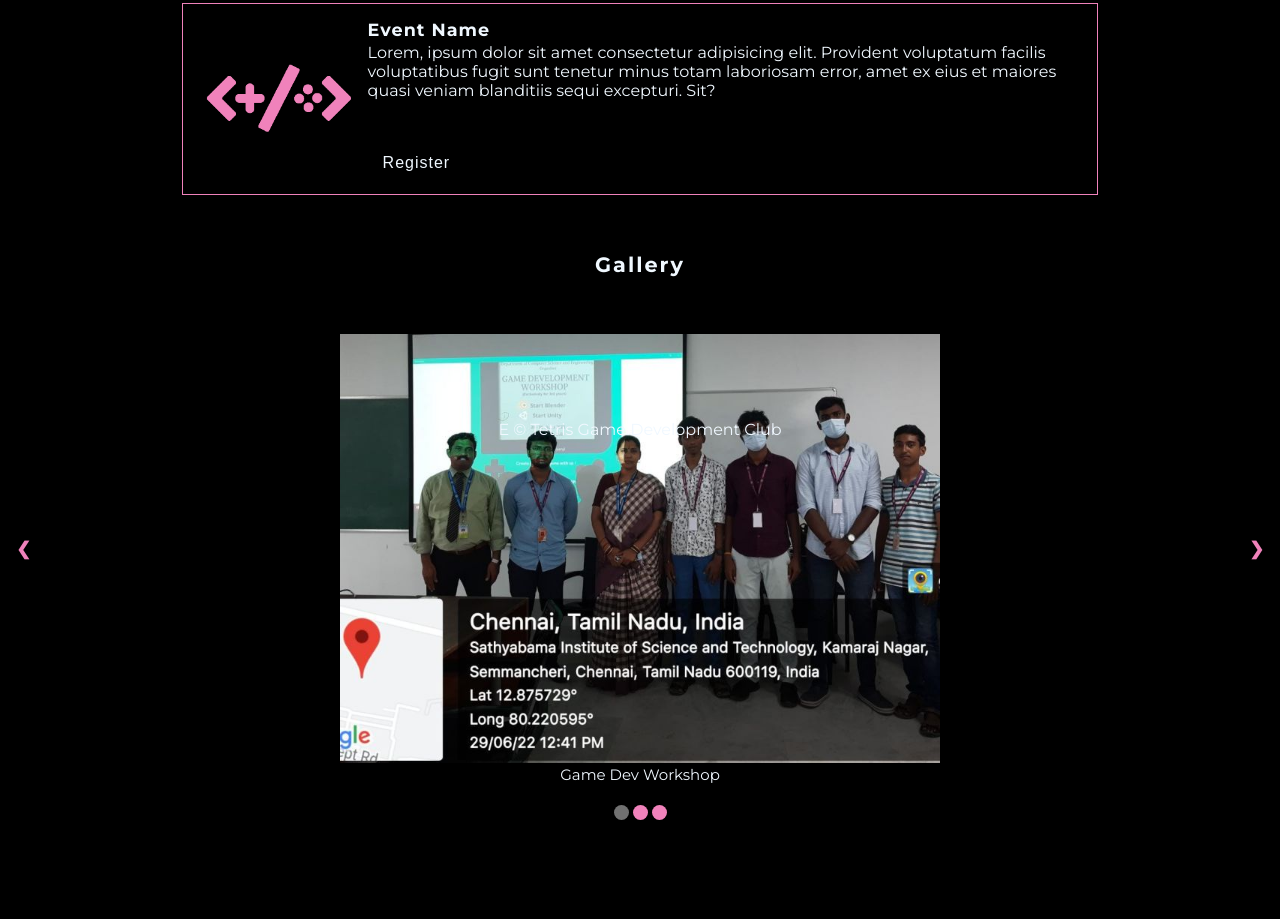
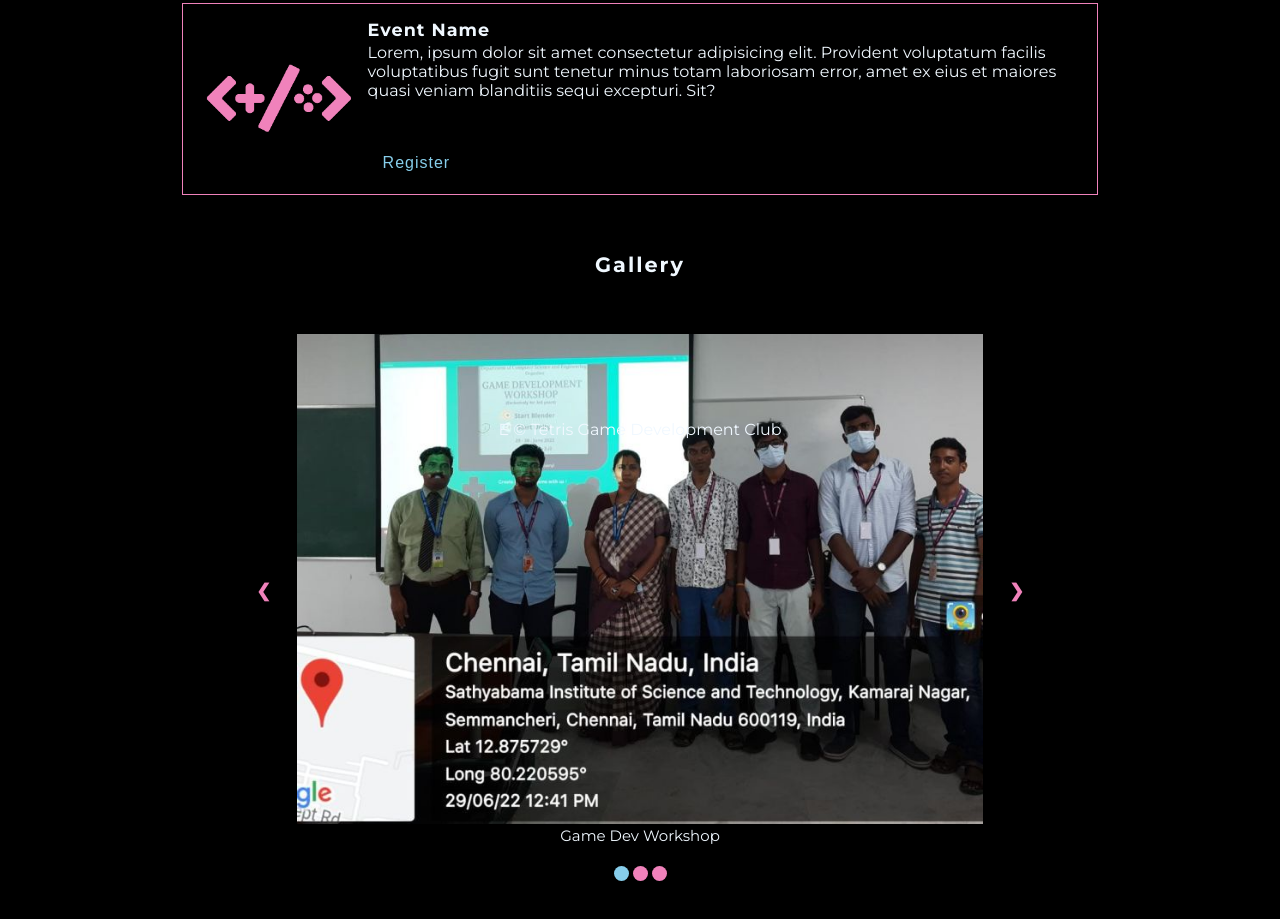
Before and after one commit to Tetris-Game-Dev-Club-Sathyabama/tetris-game-dev-club-sathyabama.github.io, a plain HTML site: page index.html in a window 1280 px wide. Shown: the part 361-1280 px from the top of the page. Before the commit the page ends 1250 px from the top, so only its background shows below. Drawn offline with Linux system fonts and the light colour scheme.

Commit message:
Updated:Gallery

```diff
--- a/index.html
+++ b/index.html
@@ -34,6 +34,7 @@
 
     <div class="flexxy galleryContainer" id="galleryContainer">
             <a class="prev" onclick="plusSlides(-1)">&#10094;</a>
+            <div id="slideContainer"></div>
             <a class="next" onclick="plusSlides(1)">&#10095;</a>
     </div>
     <br>
--- a/static/scripts/loadGallery.js
+++ b/static/scripts/loadGallery.js
@@ -5,7 +5,7 @@ fetch('/data/gallery.json').then(resp => resp.json(), { cache: 'no-store' }).the
         var slide=resp.gallery[v];
         console.log(slide.image);
         console.log(slide.caption);
-        document.getElementById('galleryContainer').innerHTML +=`
+        document.getElementById('slideContainer').innerHTML +=`
         <div class="slides fade">
         <img src="data/gallery_images/`+slide.image+`" style="width:100%">
         <div class="caption-text">`+slide.caption+`</div>
--- a/static/styles/main.css
+++ b/static/styles/main.css
@@ -3,6 +3,7 @@
 :root {
     --main-color: #f082bb;
     --color-fg: aliceblue;
+    --secondary-color:skyblue;
 }
 
 html {
@@ -31,7 +32,7 @@ html {
 .button-main {
     border: none;
     background: none;
-    color: var(--color-fg);
+    color: var(--secondary-color);
     font-size: 1.2rem;
     padding: 7px 15px 7px 15px;
     letter-spacing: 1px;
@@ -88,7 +89,7 @@ html {
     }
 }
 .galleryContainer {
-  max-width: 600px;
+  max-width: 800px;
   margin: auto;
 
 }
@@ -97,9 +98,7 @@ html {
  }
 .prev, .next {
   cursor: pointer;
-      position: absolute;
   width: auto;
-      margin-top: -22px;
   padding: 16px;
   color: var(--main-color);
   font-weight: bold;
@@ -107,15 +106,9 @@ html {
   transition: 0.6s ease;
   border-radius: 0 3px 3px 0;
   user-select: none;
-    }
-.prev {
-      left: 0;
   border-radius: 3px 0 0 3px;
   }
-.next {
-      right: 0;
-      border-radius: 3px 0 0 3px;
-    }
+
 
 .prev:hover, .next:hover {
        background-color: rgba(0,0,0,0.8);
@@ -132,7 +125,7 @@ html {
     transition: background-color 0.6s ease;
   }
 .active, .dot:hover {
-    background-color: #717171;
+    background-color: var(--secondary-color);
 }
 .caption-text {
   color: var(--color-fg);
```
Lines whose indentation alone changed are shown as unchanged.
